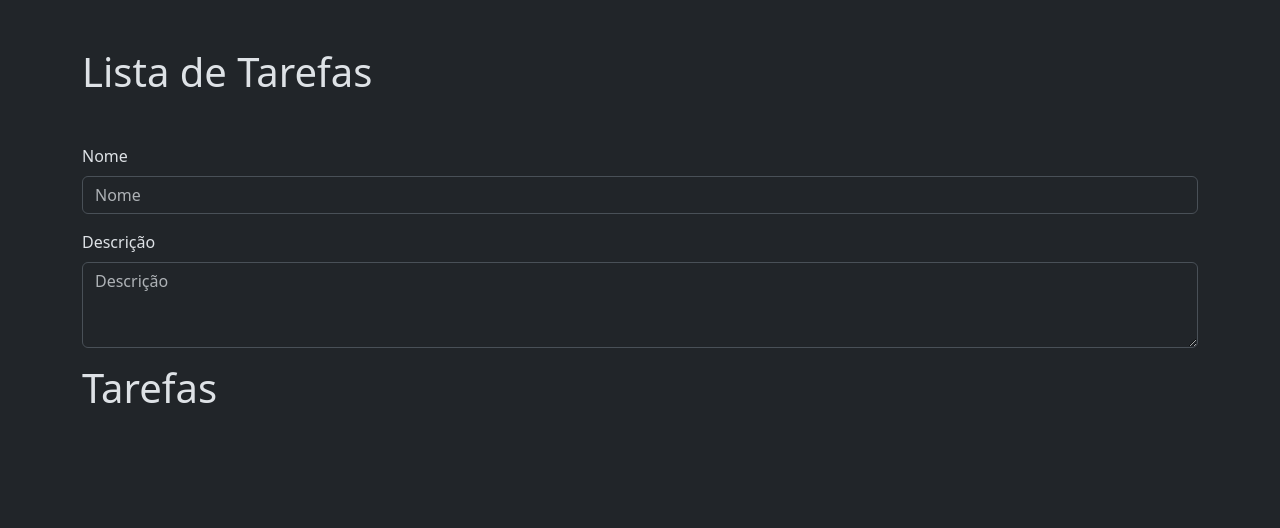
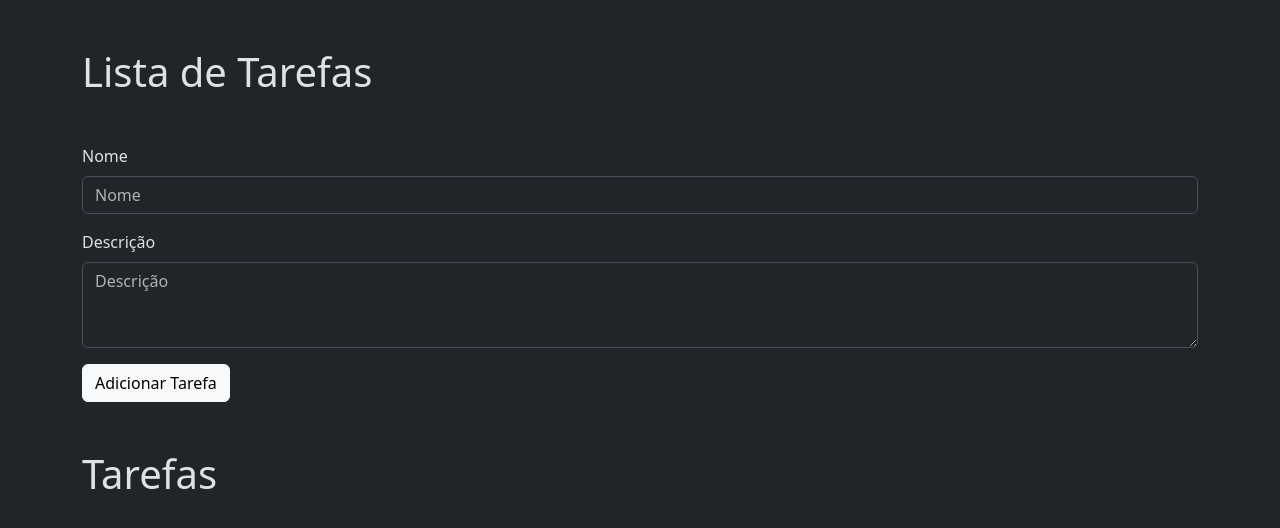
Before and after one commit to rickarin/tacaca, a plain HTML site: page index.html in a window 1280 px wide. Drawn offline with nearby package versions, Linux system fonts and the light colour scheme.

Commit message:
Botão de Adicionar Tarefa incluido

```diff
--- a/index.html
+++ b/index.html
@@ -24,9 +24,10 @@
                         <textarea class="form-control" id="exampleFormControlTextarea1" rows="3"
                                 placeholder="Descrição"></textarea>
                 </div>
+                <button type="button" class="btn btn-light">Adicionar Tarefa </button>
 
         </div>
-        <div class="container-xl">
+        <div class="container-xl mt-5">
                 <h1>Tarefas</h1>
         </div>
 
```
